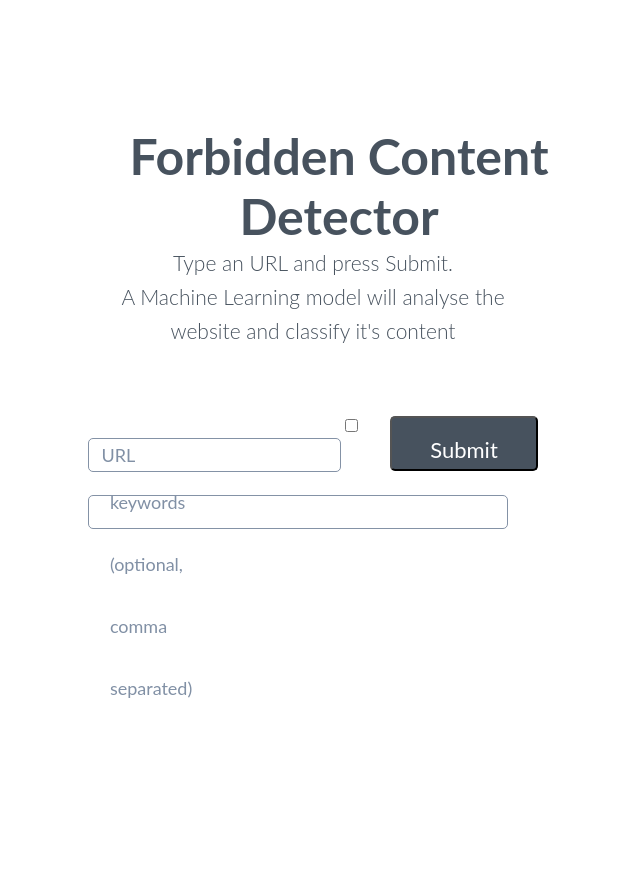
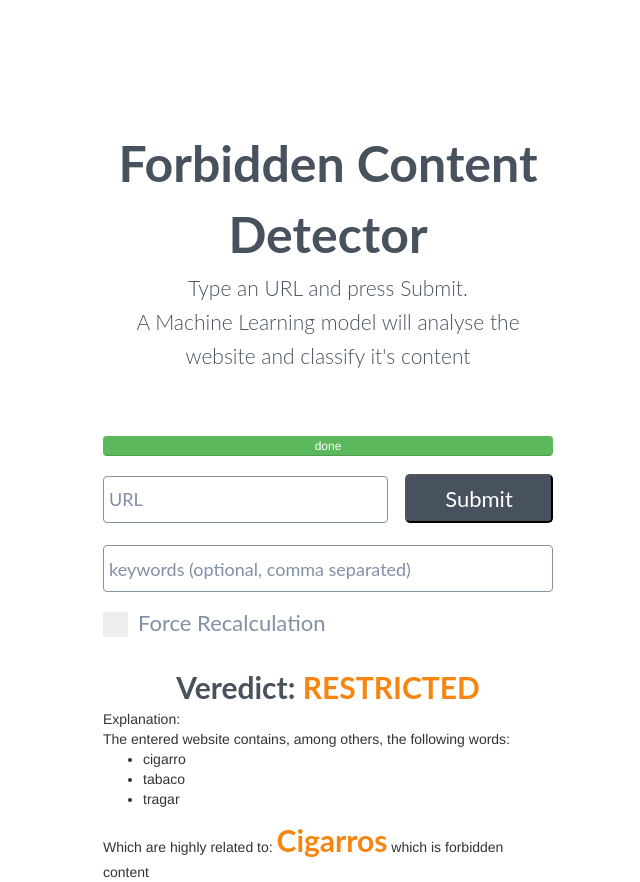
Before and after one commit to Larissa13/Mac5853, a Flask app: page / in a window 1280 px wide. Shown: the whole page, without its empty margins (327-967 px from the left). Before the commit the page ends 698 px from the top, so only its background shows below. Run offline with Flask 2, Linux system fonts and the light colour scheme; some libraries are stand-ins or nearby versions.

Commit message:
more webinterfface

```diff
--- a/app/__init__.py
+++ b/app/__init__.py
@@ -26,13 +26,25 @@ from app.models import Request, Keyword, Label
 
 @app.route('/', methods=('GET', 'POST'))
 def index():
+    status_dict = {'done':('success', '100'), 'calculating':('warning', '50'),
+                   'allocating worker':('danger', '25'), 'formulating answer':('info', '75')}
+
+    #TEMP VALUES
+    key = 'done'
+    status = status_dict[key]
+    veredict = 'RESTRICTED'
+    expl_words = ['cigarro', 'tabaco', 'tragar']
+    label = 'Cigarros'
+    #TEMP VALUES
+
     print("ola")
     if request.method == 'POST':
-        print("hey asas")
+        print("hey fat cats")
         url = request.form['url']
         keywords = request.form['keywords']
-        force_calc = request.form.get('question')
+        force_calc = request.form.get('forcecalc')
 
         print(url, keywords, force_calc)
 
-    return render_template('index.html')
+    return render_template('index.html', status=status, key=key,
+                           veredict=veredict, expl_words=expl_words, label=label)
--- a/app/static/style.css
+++ b/app/static/style.css
@@ -4,12 +4,15 @@
   margin-top: 10%
 }
 
+
+/* --------------------------------------- Page Title*/
+
 .title {
   color: #47525E;
   font-family: Lato;
   font-size: 50px;
   font-weight: 700;
-  width: 502px;
+  width: 450px;
   text-align: center;
   margin: auto
 }
@@ -20,24 +23,54 @@
   font-size: 21px;
   font-weight: 300;
   line-height: 34px;
-  width: 400px;
+  width: 450px;
   text-align: center;
   margin: auto;
   margin-bottom: 15%;
 }
 
+
+.veredict {
+    font-size:30px;
+}
+
+.RESTRICTED {
+    color: #F78510
+}
+
+.PERMITTED{
+    color: #50C821
+}
+
+
+/*------------------progress bar*/
+.progress {
+    width:450px;
+}
+
+
+
+
+
+/* URL and keywords - ---------------- Form text inputs*/
+
+form {
+    width: 450px;
+}
+
+
 .submit-button {
   background-color: #47525E;
   border-radius: 5px;
   width: 148px;
-  height: 54.64px;
+  height: 49px;
   color: #FFFFFF;
   font-family: Lato;
   font-size: 22px;
   font-weight: 400;
-  line-height: 62px;
   text-align: center;
-  float: right
+  float: right;
+  margin-top: -2px;
 }
 
 .text {
@@ -51,45 +84,129 @@
   line-height: 62px;
   text-align: left;
   position: relative; z-index: 2;
-  height: 30px;
+  height: 45px;
   background: transparent;
-
+  width:285px;
+  padding-left: 5px;
 
 }
+
 label {
-  color: #8190A5;
+    color: #8190A5;
   font-family: Lato;
   font-size: 18px;
   font-weight: 400;
   line-height: 62px;
+
+}
+
+
+.form-input label {
   width: 0px;
   text-align: left;
   position: absolute;
   z-index: 1;
   top: 0;
-  margin-top:-6%;
-  margin-left:5%;
+  margin-top:-8px;
+  margin-left:7px;
 }
 
 .form-input {
   position:relative;
   background: transparent;
   border: 1px solid #8492A6;
-  border-radius: 5px;
-  width: 250.79px;
+  border-radius: 4px;
+  width: 285px;
   height: 5%;
-  margin: 5% auto auto auto;
   float: left;
 }
 
 .keywords{
-    width: 418px;
+    width: 450px;
+    margin: 5% auto auto auto;
 }
 
-#force-calc{
-  background-color: #FFFFFF;
-  border: 2px solid #8492A6;
-  border-radius: 100%;
-  width: 22px;
-  height: 22px;
+.keywords label{
+    width: 400px;
 }
+
+.keywords input{
+    width: 450px;
+}
+
+
+/*Force calculation ----------- Checkbox */
+
+
+.checkbox-wrap{
+    clear:both;
+    margin-top: 5%;
+}
+
+.checkbox-wrap label{
+  display: block;
+  position: relative;
+  padding-left: 35px;
+
+  margin-bottom: 12px;
+  cursor: pointer;
+  font-size: 22px;
+  -webkit-user-select: none;
+  -moz-user-select: none;
+  -ms-user-select: none;
+  user-select: none;
+
+}
+
+.checkbox-wrap label input {
+  position: absolute;
+  opacity: 0;
+  cursor: pointer;
+  height: 0;
+  width: 0;
+}
+
+.checkmark {
+  position: absolute;
+  top: 0;
+  left: 0;
+  height: 25px;
+  width: 25px;
+  background-color: #eee;
+  margin-top:20px;
+}
+
+/* On mouse-over, add a grey background color */
+.checkbox-wrap:hover input ~ .checkmark {
+  background-color: #ccc;
+}
+
+/* When the checkbox is checked, add a blue background */
+.checkbox-wrap input:checked ~ .checkmark {
+  background-color: #47525E;
+}
+
+/* Create the checkmark/indicator (hidden when not checked) */
+.checkmark:after {
+  content: "";
+  position: absolute;
+  display: none;
+}
+
+/* Show the checkmark when checked */
+.checkbox-wrap input:checked ~ .checkmark:after {
+  display: block;
+}
+
+/* Style the checkmark/indicator */
+.checkbox-wrap .checkmark:after {
+  left: 9px;
+  top: 5px;
+  width: 5px;
+  height: 10px;
+  border: solid white;
+  border-width: 0 3px 3px 0;
+  -webkit-transform: rotate(45deg);
+  -ms-transform: rotate(45deg);
+  transform: rotate(45deg);
+}
--- a/app/templates/index.html
+++ b/app/templates/index.html
@@ -2,8 +2,12 @@
 
 <head>
 </head>
+
+<link rel="stylesheet" href="https://maxcdn.bootstrapcdn.com/bootstrap/3.3.7/css/bootstrap.min.css" integrity="sha384-BVYiiSIFeK1dGmJRAkycuHAHRg32OmUcww7on3RYdg4Va+PmSTsz/K68vbdEjh4u" crossorigin="anonymous">
+<!-- Latest compiled and minified JavaScript -->
+<script src="https://maxcdn.bootstrapcdn.com/bootstrap/3.3.7/js/bootstrap.min.js" integrity="sha384-Tc5IQib027qvyjSMfHjOMaLkfuWVxZxUPnCJA7l2mCWNIpG9mGCD8wGNIcPD7Txa" crossorigin="anonymous"></script>
+
 <link rel="stylesheet" href="{{ url_for('static', filename='style.css') }}">
-
 <body>
 
     <div class='container'>
@@ -21,26 +25,75 @@
         </div>
 
 
+        <div class="progress">
+            <div class="{{ 'progress-bar progress-bar-' + status[0] }}" role="progressbar" aria-valuenow="{{ status[1] }}"
+                 aria-valuemin="0" aria-valuemax="100" style="{{ 'width:' + status[1] + '%' }}">
+                {{ key }}
+            </div>
+        </div>
+
+
         <form method="post">
             <div class="form-input">
 
-                <input class="text" name="url" id="url" value="{{ request.form['url'] }}" required>
-                <label for="url">URL</label>
+                <input class="text" name="url" id="url" onfocus="if (this.value=='URL') this.value = ''" onfocusout="if (this.value=='') this.value = 'URL'" value="URL" required>
+
             </div>
 
             <input type="submit" value="Submit" class='submit-button'>
 
             <div class="form-input keywords">
-                <label for="keywords">keywords (optional, comma separated)</label>
-                <input class="text" name="keywords" id="keywords" value="{{ request.form['keywords'] }}">
+                <input class="text" name="keywords" id="keywords" onfocus="if (this.value=='keywords (optional, comma separated)') this.value = ''" onfocusout="if (this.value=='') this.value = 'keywords (optional, comma separated)'" value="keywords (optional, comma separated)">
             </div>
 
-            <input type="checkbox" name="forcecalc" id="forcecalc" value="{{ request.form['forcecalc'] }}" />
+            <div class="checkbox-wrap">
 
+                <label for="forcecalc">Force Recalculation
+                    <input type="checkbox" name="forcecalc" id="forcecalc" value="{{ request.form['forcecalc'] }}" />
+                    <span class="checkmark"></span>
+                </label>
+            </div>
         </form>
+
+        {% if status[0] == 'success' %}
+            <div class="title veredict">
+                Veredict:
+                <span class="{{ 'title veredict ' + veredict }}"> {{ veredict }}</span>
+            </div>
 
 
 
 
+            <div class="'explanation-title">
+                Explanation:
+            </div>
+
+            {% if veredict == 'RESTRICTED' %}
+            <div class="explanation-text">
+                The entered website contains, among others, the following words:
+            </div>
+            <div class="explanation-words">
+                <ul>
+                {% for word in expl_words %}
+                <li>
+                    {{ word }}
+                </li>
+                {% endfor %}
+                </ul>
+            </div>
+
+            <div class="explanation-text">
+                Which are highly related to:
+                <span class="{{ 'title veredict ' + veredict }}"> {{ label }}</span>
+                which is forbidden content
+            </div>
+
+            {% endif %}
+
+
+
+            {% endif %}
+
+
     </div>
 </body>
```
